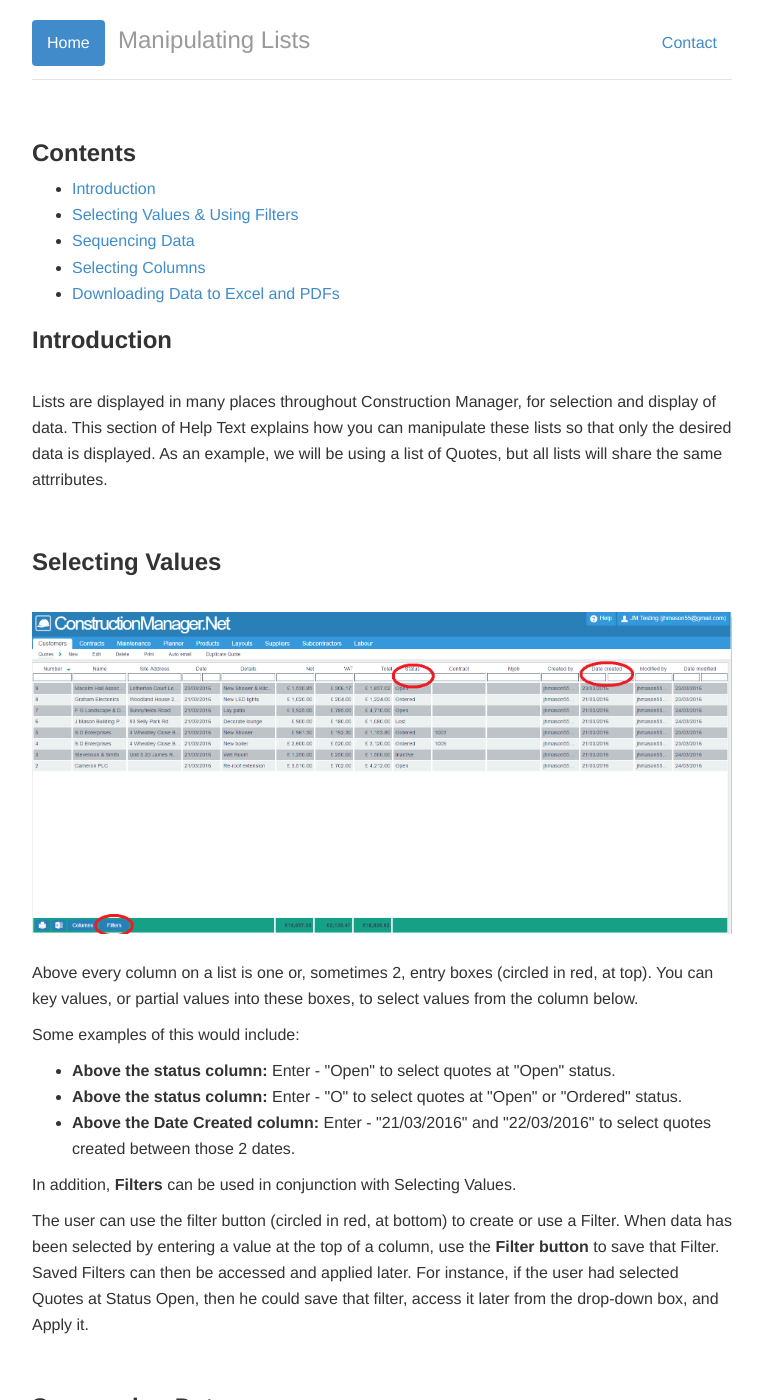
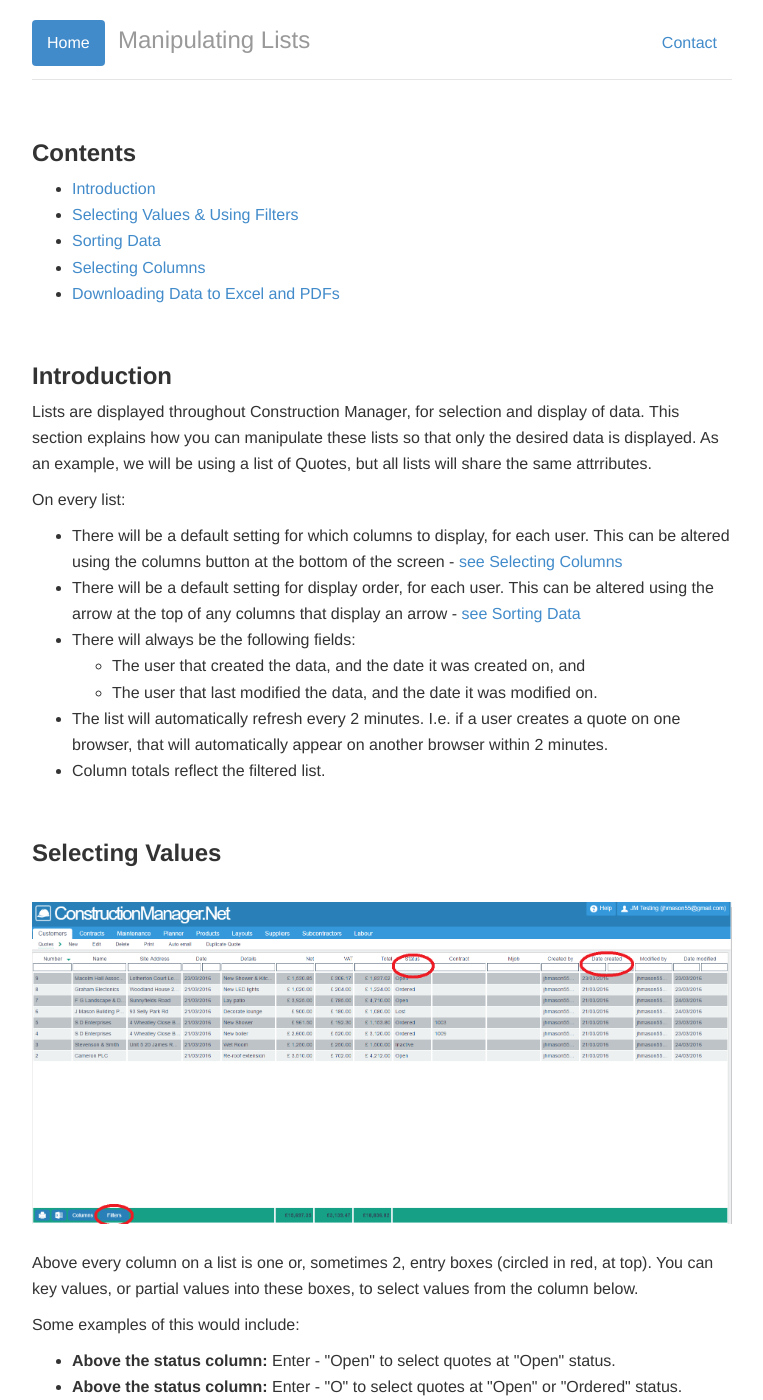
Before and after one commit to JNCSolutions/ConstructionManagerDocs, a Jekyll site: the page built from Manipulating Lists.html, in a window 1280 px wide and 1400 px high. Shown: the whole window, without its empty margins (258-1021 px from the left). Built offline with Jekyll 4.4.1, drawn with Linux system fonts in a browser that asks for light colours; some of the changed text lies outside the part shown.

Commit message:
Update Manipulating Lists.html

```diff
--- a/Manipulating Lists.html
+++ b/Manipulating Lists.html
@@ -11,19 +11,37 @@ title: Manipulating Lists
     <ul class="table-of-contents">
       <li><a href="#introduction">Introduction</a></li>
       <li><a href="#selecting-values">Selecting Values & Using Filters</a></li>
-      <li><a href="#sequencing-data">Sequencing Data</a></li>
+      <li><a href="#sorting-data">Sorting Data</a></li>
       <li><a href="#selecting-columns">Selecting Columns</a></li>
       <li><a href="#downloading-data">Downloading Data to Excel and PDFs</a></li>
     </ul>
   </div>
 
   <div>
+    <br>
     <h3 id="introduction"><b>Introduction</b></h3>
-     <br>
+        <p>Lists are displayed throughout Construction Manager, for selection and display of data.
+          This section explains how you can manipulate these lists so that only the desired data is displayed.
+          As an example, we will be using a list of Quotes, but all lists will share the same attrributes.</p>
+        <p>On every list:</p>
+        <ul>
+          <li>There will be a default setting for which columns to display, for each user.
+              This can be altered using the columns button at the bottom of the screen -
+              <a href="#selecting-columns">see Selecting Columns</a></a> </li>
+          <li>There will be a default setting for display order, for each user.
+              This can be altered using the arrow at the top of any columns that display an arrow -
+              <a href="#sorting-columns">see Sorting Data</a></a> </li>
+          <li>There will always be the following fields:</li>
+            <ul>
+                <li>The user that created the data, and the date it was created on, and</li>
+                <li>The user that last modified the data, and the date it was modified on.</li>
+            </ul>
+          <li>The list will automatically refresh every 2 minutes.
+              I.e. if a user creates a quote on one browser, that will automatically appear on another browser
+              within 2 minutes.</li>
+          <li>Column totals reflect the filtered list.</li>
+        </ul>
 
-      <p>Lists are displayed in many places throughout Construction Manager, for selection and display of data.
-          This section of Help Text explains how you can manipulate these lists so that only the desired data is displayed.
-          As an example, we will be using a list of Quotes, but all lists will share the same attrributes.</p>
         <br>
    </div>
 
@@ -54,7 +72,7 @@ title: Manipulating Lists
       </div>
 
     <div>
-    <h3 id="sequencing-data"> <b>Sequencing Data</b></h3>
+    <h3 id="sorting-data"> <b>Sorting Data</b></h3>
      <br>
         <img src="img/Quotes_List 03.PNG" style="width: 100%;">
         <br> <br>
```
